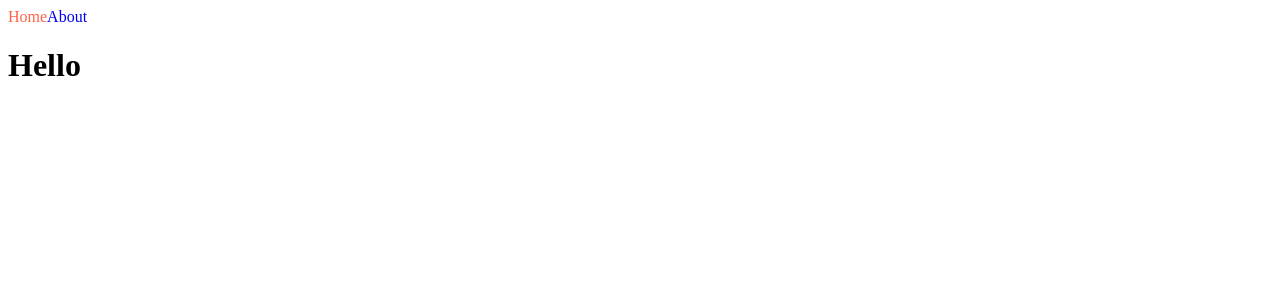
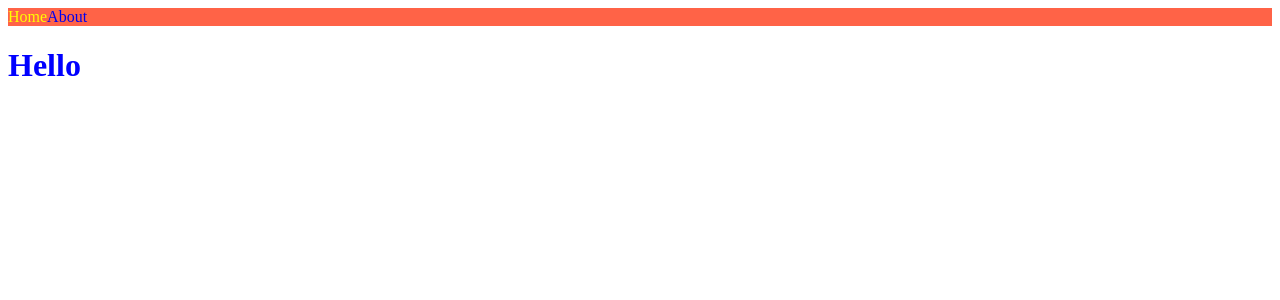
Before and after one commit to LEEBONGHAK/nextjs-intro, a Next.js app: page / in a window 1280 px wide. Shown: the top 300 px of the page. Built offline with nearby package versions, Linux system fonts and the light colour scheme.

Commit message:
1.5 styles jsx

```diff
--- a/src/components/NavBar.js
+++ b/src/components/NavBar.js
@@ -1,6 +1,5 @@
 import Link from "next/link";
 import { useRouter } from "next/router";
-import styles from './NavBar.module.css';
 
 export default function NavBar() {
 	const router = useRouter();
@@ -10,12 +9,23 @@ export default function NavBar() {
 
 	return (
 		<nav>
-			<Link className={`${styles.link} ${router.pathname === '/' ? styles.active : ''}`} href='/'>
+			<Link className={router.pathname === '/' ? 'active' : ''} href='/'>
 				Home
 			</Link>
-			<Link className={[styles.link, router.pathname === '/about' ? styles.active : ''].join(' ')} href='/about'>
+			<Link className={router.pathname === '/about' ? 'active' : ''} href='/about'>
 				About
 			</Link>
+			<style jsx global>{`
+				nav {
+					background-color: tomato;
+				}
+				a {
+					text-decoration: none;
+				}
+				.active {
+					color: yellow;
+				}
+			`}</style>
 		</nav>
 	)
 }
--- a/src/components/NavBar.module.css
+++ /dev/null
@@ -1,7 +0,0 @@
-.link {
-	text-decoration: none;
-}
-
-.active {
-	color: tomato;
-}
--- a/src/pages/index.js
+++ b/src/pages/index.js
@@ -4,7 +4,12 @@ export default function Home() {
 	return (
 		<div>
 			<NavBar />
-			<h1>Hello</h1>
+			<h1 className="active">Hello</h1>
+			<style jsx>{`
+				.active {
+					color: blue;
+				}
+			`}</style>
 		</div>
 	);
 }
```
